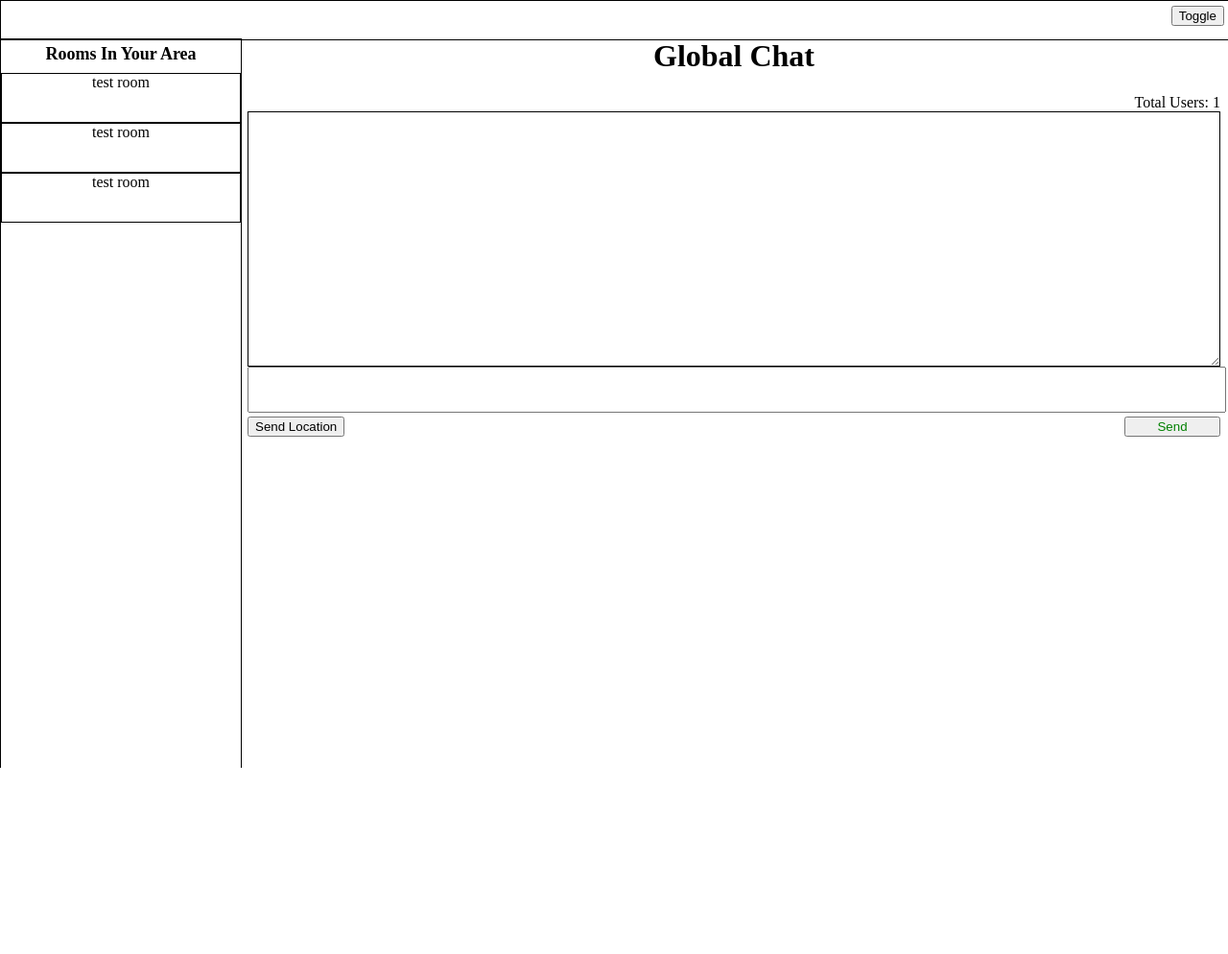
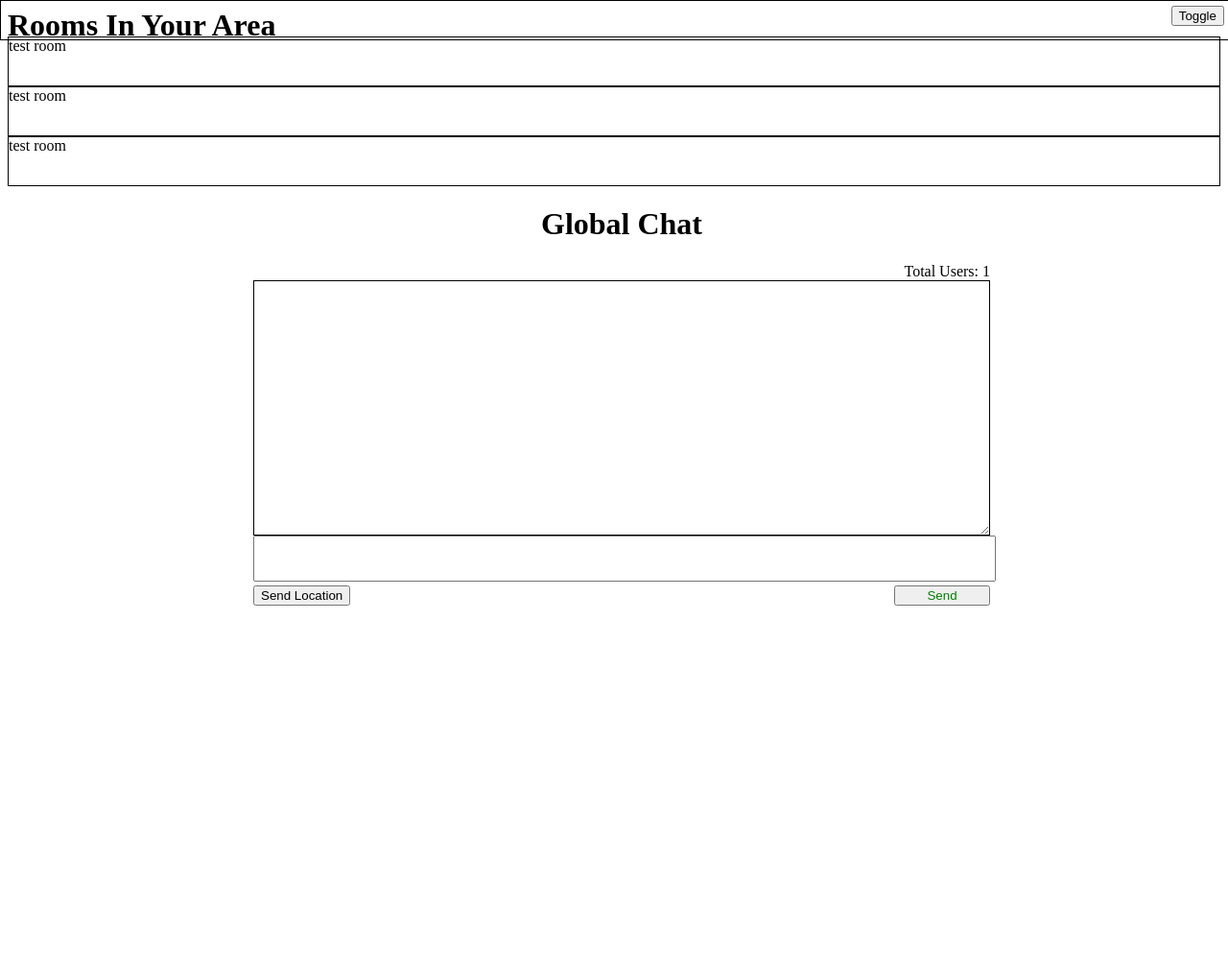
Before and after one commit to SE-Team-Two/LocalSpeak, a Flask app: page / in a window 1280 px wide. Shown: the whole page at 96% size. Before the commit the page ends 800 px from the top, so only its background shows below. Run offline with Flask 2, Linux system fonts and the light colour scheme; some libraries are stand-ins or nearby versions.

Commit message:
Commented out CSS for sidebar, edits for scrollbar fix

```diff
--- a/src/static/css/chat_room.css
+++ b/src/static/css/chat_room.css
@@ -4,14 +4,15 @@
 	text-align:right;
 }
 #chat_div {
-	margin-left:auto;
-	margin-right:auto;
-	width:100%;
+	margin-left: 20%;
+	margin-right: 20%;
+	width: 60%;
+	float: left;
 }
 #msg_list {
 	border:1px solid black;
 	height:250px;
-	overflow-y:auto;
+	overflow-y: scroll;
 	resize:vertical;
 	padding:7px;
 }
--- a/src/static/css/style.css
+++ b/src/static/css/style.css
@@ -5,7 +5,7 @@
 	margin-right:auto;
 	text-align:center;
 }
-#sidebar {
+/*#sidebar {
 	position:fixed;
 	top:40px;
 	left:0px;
@@ -16,12 +16,14 @@
 	text-align:center;
 	padding-top:5px;
 	transition: width .5s;
-}
+} */
 #main {
-	margin-left:250px;
-	margin-top:40px;
-	height:100%;
+	/*margin-left:250px;
+	margin-top:40px;*/
+	height: 100vh;
+	width: 100vw;
 	transition: margin .5s;
+	float: left;
 }
 #navbar {
 	position:fixed;
@@ -45,8 +47,9 @@
 #menu_header {
 	margin:0px;
 	height:30px;
-	font-size:18px;
+	font-size:32px;
 	font-weight:bold;
+	text-wrap: auto;
 }
 #menu_toggle {
 	margin-top:5px;
```
